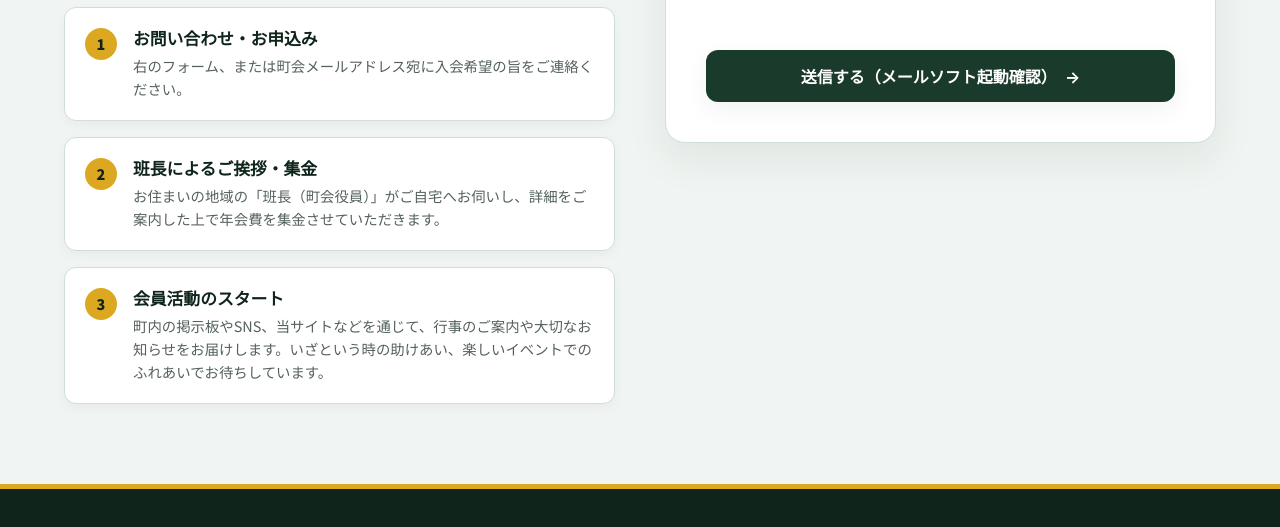
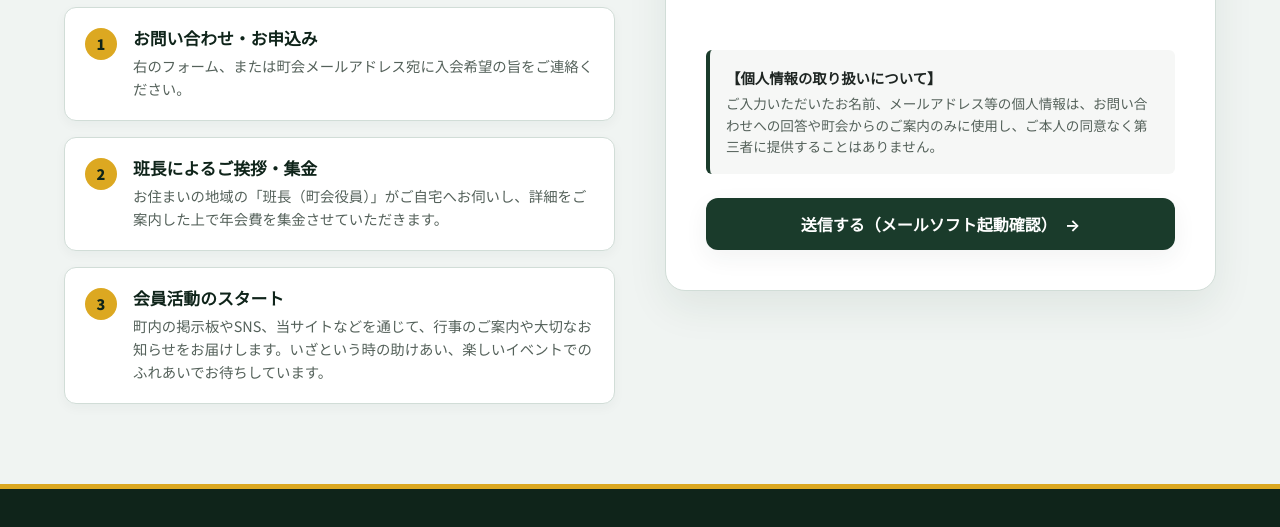
Before and after one commit to negisi/kami2web, a website built with Vite: page index.html in a window 1280 px wide. Shown: the part 5116-5643 px from the top of the page. Built offline with nearby package versions, Linux system fonts and the light colour scheme.

Commit message:
docs: add privacy notice to contact form for compliance

```diff
--- a/index.html
+++ b/index.html
@@ -460,6 +460,10 @@
                 <span class="error-message" id="error-message-text" aria-live="polite"></span>
               </div>
 
+              <div class="privacy-notice">
+                <p><strong>【個人情報の取り扱いについて】</strong><br>ご入力いただいたお名前、メールアドレス等の個人情報は、お問い合わせへの回答や町会からのご案内のみに使用し、ご本人の同意なく第三者に提供することはありません。</p>
+              </div>
+
               <button type="submit" class="form-submit-btn" id="btn-submit">
                 <span>送信する（メールソフト起動確認）</span>
                 <span class="btn-arrow" aria-hidden="true">&rarr;</span>
--- a/style.css
+++ b/style.css
@@ -1425,6 +1425,28 @@ textarea.form-input {
   min-height: 1.2rem;
 }
 
+.privacy-notice {
+  background-color: rgba(26, 59, 43, 0.04);
+  padding: 16px;
+  border-radius: var(--radius-sm);
+  border-left: 4px solid var(--color-primary);
+  margin-bottom: 24px;
+}
+
+.privacy-notice p {
+  font-size: 0.85rem;
+  color: var(--color-text-muted);
+  margin-bottom: 0;
+  line-height: 1.6;
+}
+
+.privacy-notice strong {
+  color: var(--color-text);
+  font-size: 0.9rem;
+  display: inline-block;
+  margin-bottom: 4px;
+}
+
 .form-submit-btn {
   width: 100%;
   background-color: var(--color-primary);
```
